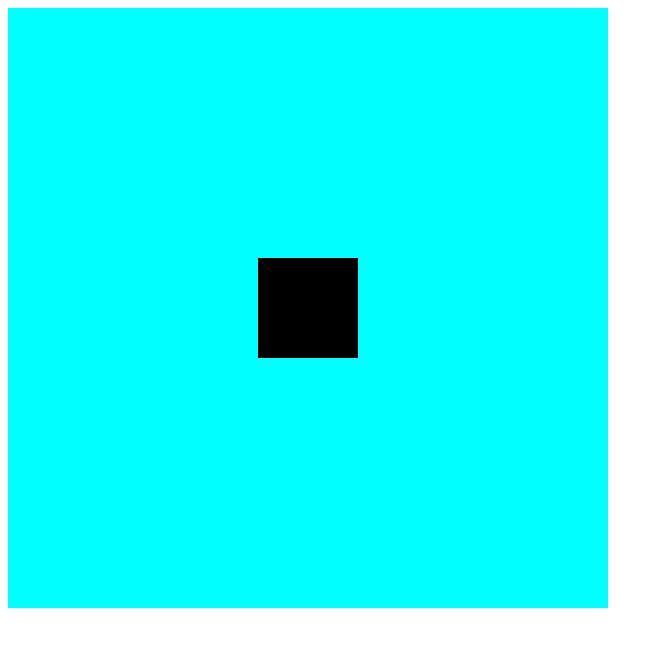
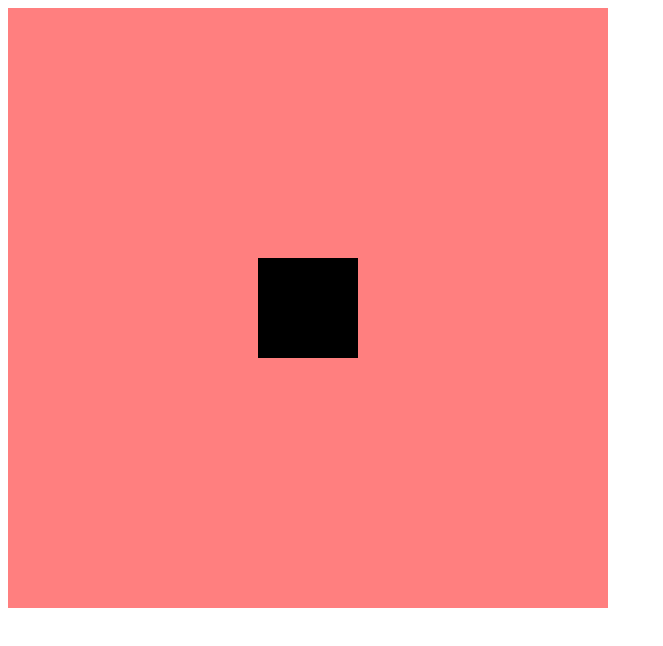
Before and after one commit to explooosion/ThreeJSHackathon, a website: page day4/day4-1.html in a window 1280 px wide. Shown: the whole page, without its empty margins (0-663 px from the left). Drawn offline with Linux system fonts and the light colour scheme.

Commit message:
add day4

```diff
--- a/day4/main.js
+++ b/day4/main.js
@@ -3,7 +3,7 @@ function initGL() {
     var gl = canvas.getContext('webgl');
 
     gl.viewport(0, 0, canvas.width, canvas.height);
-    gl.clearColor(0, 1, 1, 1);
+    gl.clearColor(1, 0, 0, 0.5);
 
     return gl;
 }
```
Also changed, not shown: day4/day4-1.html (+7 -2 lines).
